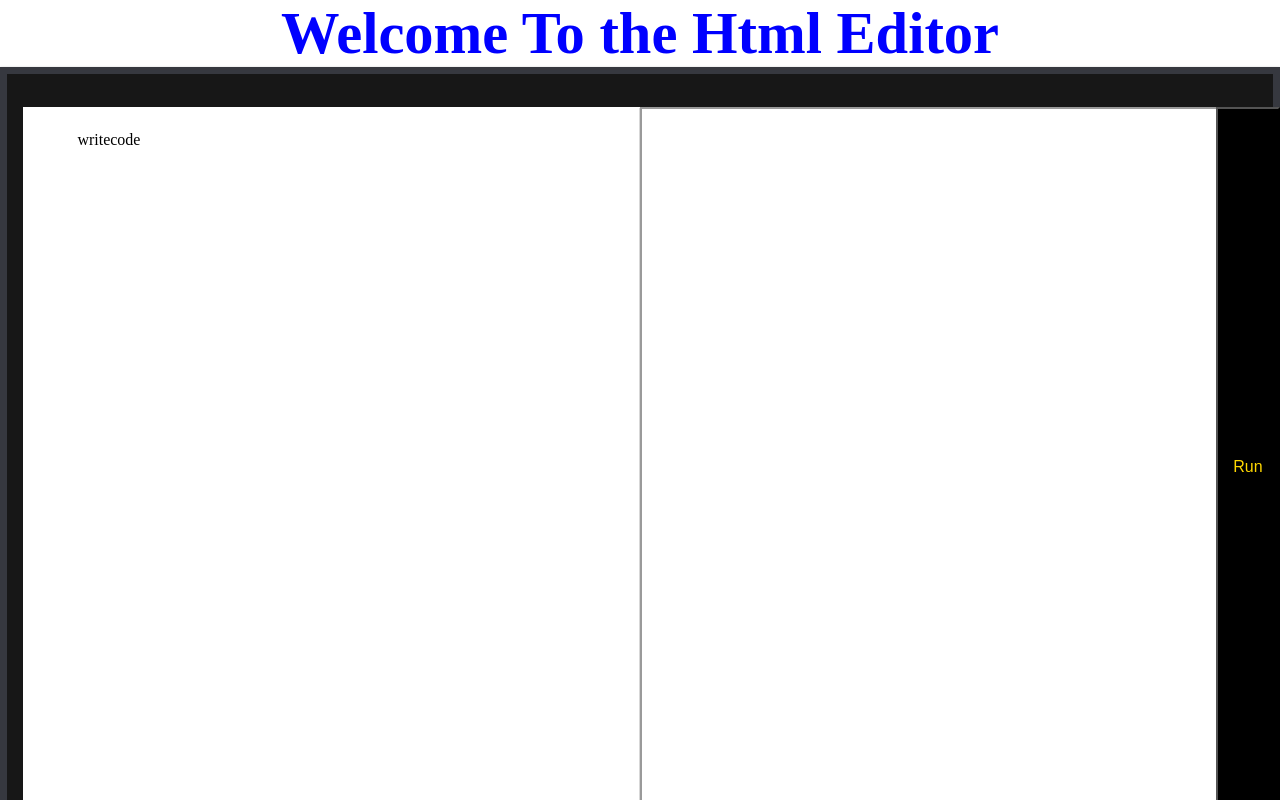
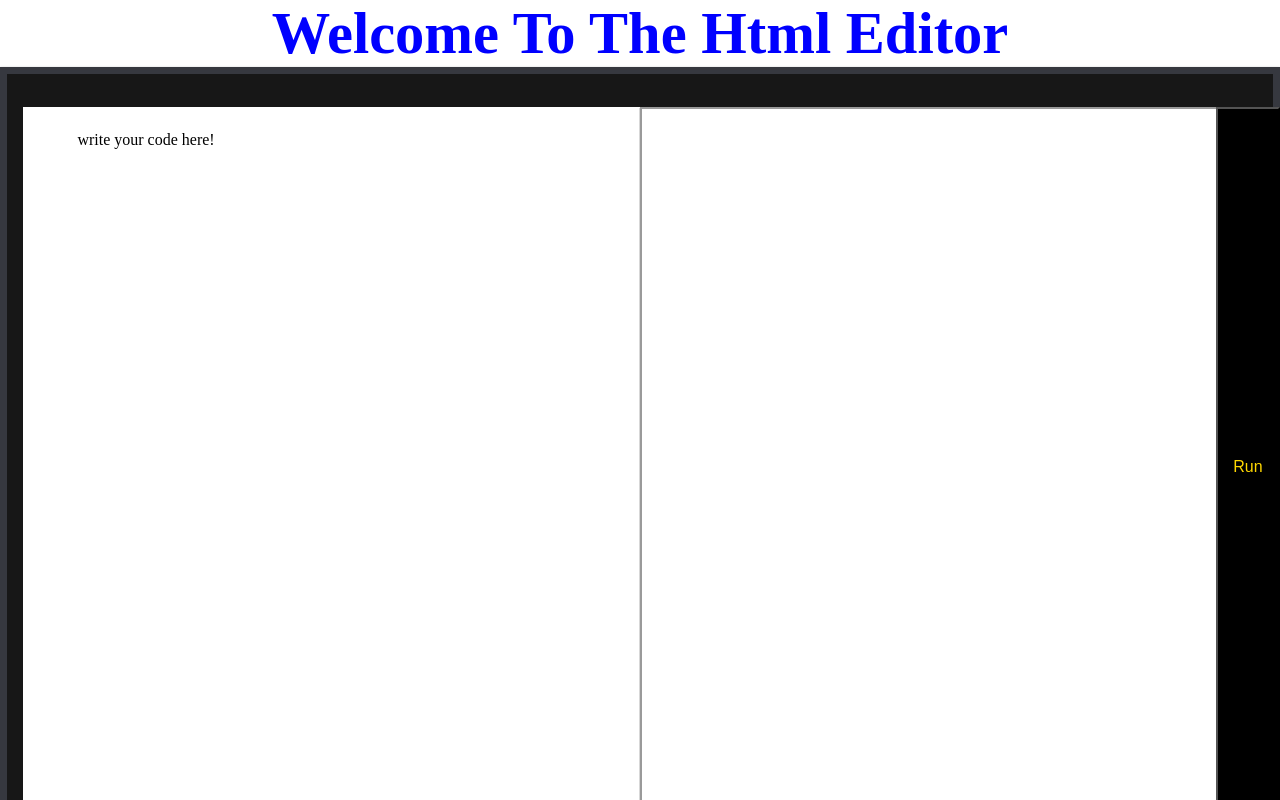
Before and after one commit to its-Saurabh23/Level-3, a plain HTML site: page index.html in a window 1280 px wide. Drawn offline with Linux system fonts and the light colour scheme.

Commit message:
new code

```diff
--- a/index.html
+++ b/index.html
@@ -4,16 +4,17 @@
     <meta charset="UTF-8">
     <meta name="viewport" content="width=device-width, initial-scale=1.0">
     <meta http-equiv="X-UA-Compatible" content="ie=edge">
+    <title>Html editor</title>
+    <link rel="icon" type="image/x-icon" href="img.jpg">
     <link rel="stylesheet"  href="style.css">
-    <title>Html editor</title>
 </head>
 <body>
-    <div class="head"><h3>Welcome To the Html Editor</h3></div>
+    <div class="head"><h3>Welcome To The Html Editor</h3></div>
     <div class="main-editor">
 
         <button class="btn">Run</button>
         <div class="first" contenteditable>
-            writecode
+            write your code here!
         </div>
         <iframe class="second">
         </iframe>
```
Also changed, not shown: img.jpg (added).
